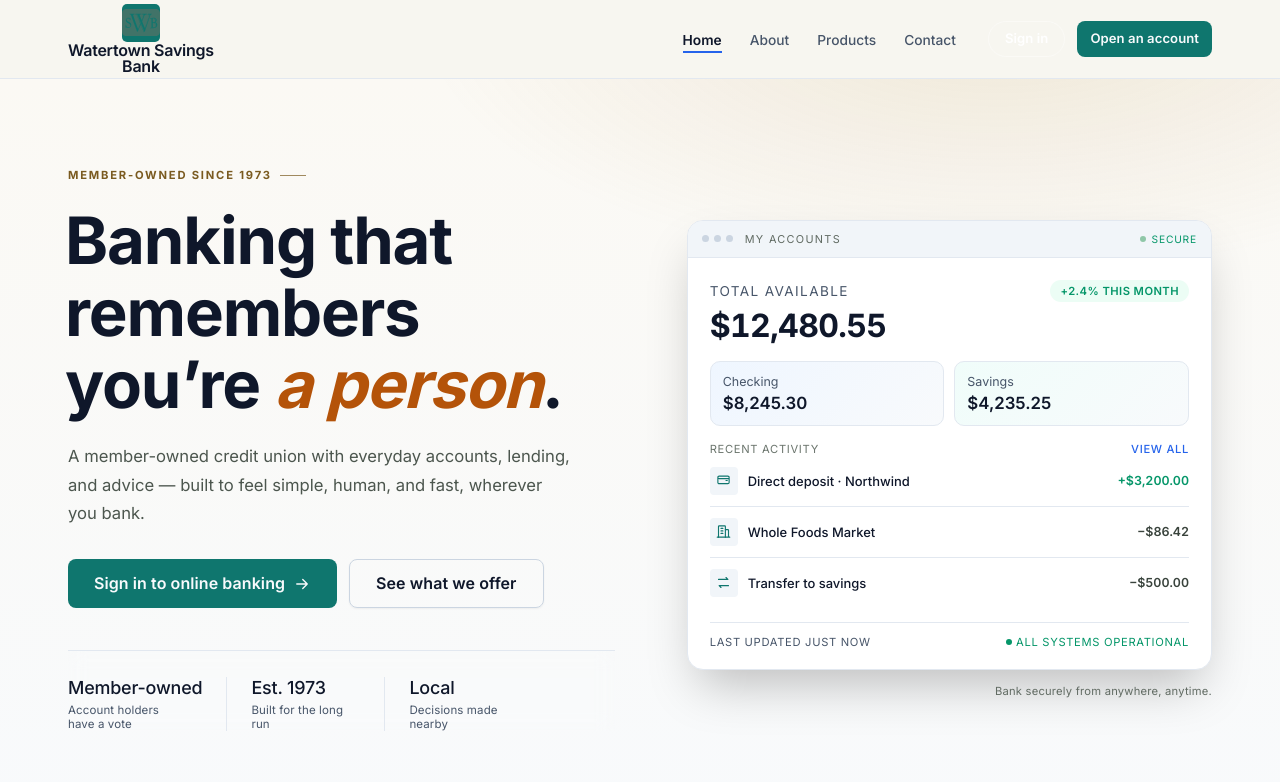
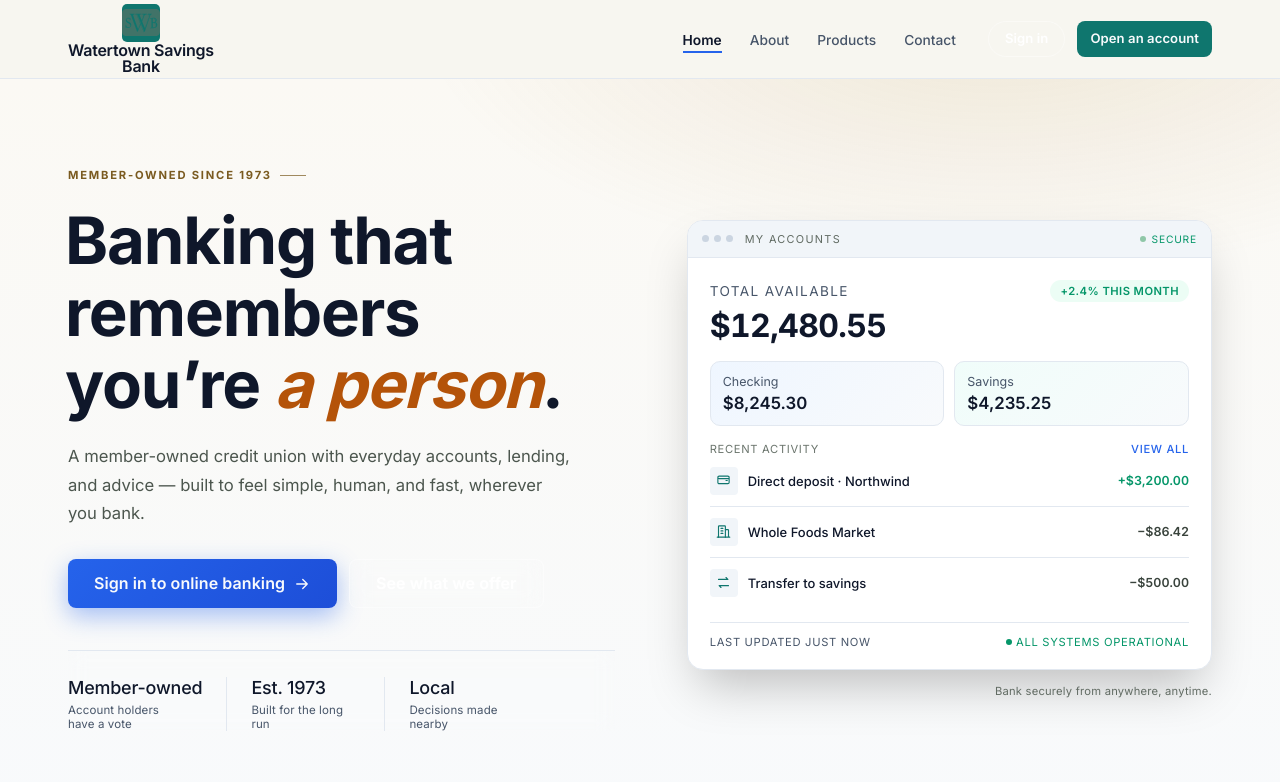
Before and after one commit to IbnAbubakri/wsbdigital-bank, a React (Vite) app: page / in a window 1280 px wide. Shown: the top 782 px of the page. Built offline with nearby package versions, Linux system fonts and the light colour scheme.

Commit message:
Make sign in button more visible

```diff
--- a/src/pages/Home.jsx
+++ b/src/pages/Home.jsx
@@ -82,11 +82,11 @@ export default function Home() {
               advice — built to feel simple, human, and fast, wherever you bank.
             </p>
             <div className="hero-actions">
-              <Link to="/login" className="btn btn-primary btn-lg">
+              <Link to="/login" className="btn btn-primary btn-lg" style={{ background: 'linear-gradient(135deg, #2563eb 0%, #1d4ed8 100%)', boxShadow: '0 8px 24px rgba(37, 99, 235, 0.4)', border: 'none', fontWeight: 600 }}>
                 Sign in to online banking
                 <Icon name="arrow" size={18} />
               </Link>
-              <Link to="/products" className="btn btn-outline btn-lg">
+              <Link to="/products" className="btn btn-outline-light btn-lg" style={{ background: 'rgba(255,255,255,0.12)', backdropFilter: 'blur(10px)', border: '1px solid rgba(255,255,255,0.4)', color: '#fff', fontWeight: 600 }}>
                 See what we offer
               </Link>
             </div>
```
